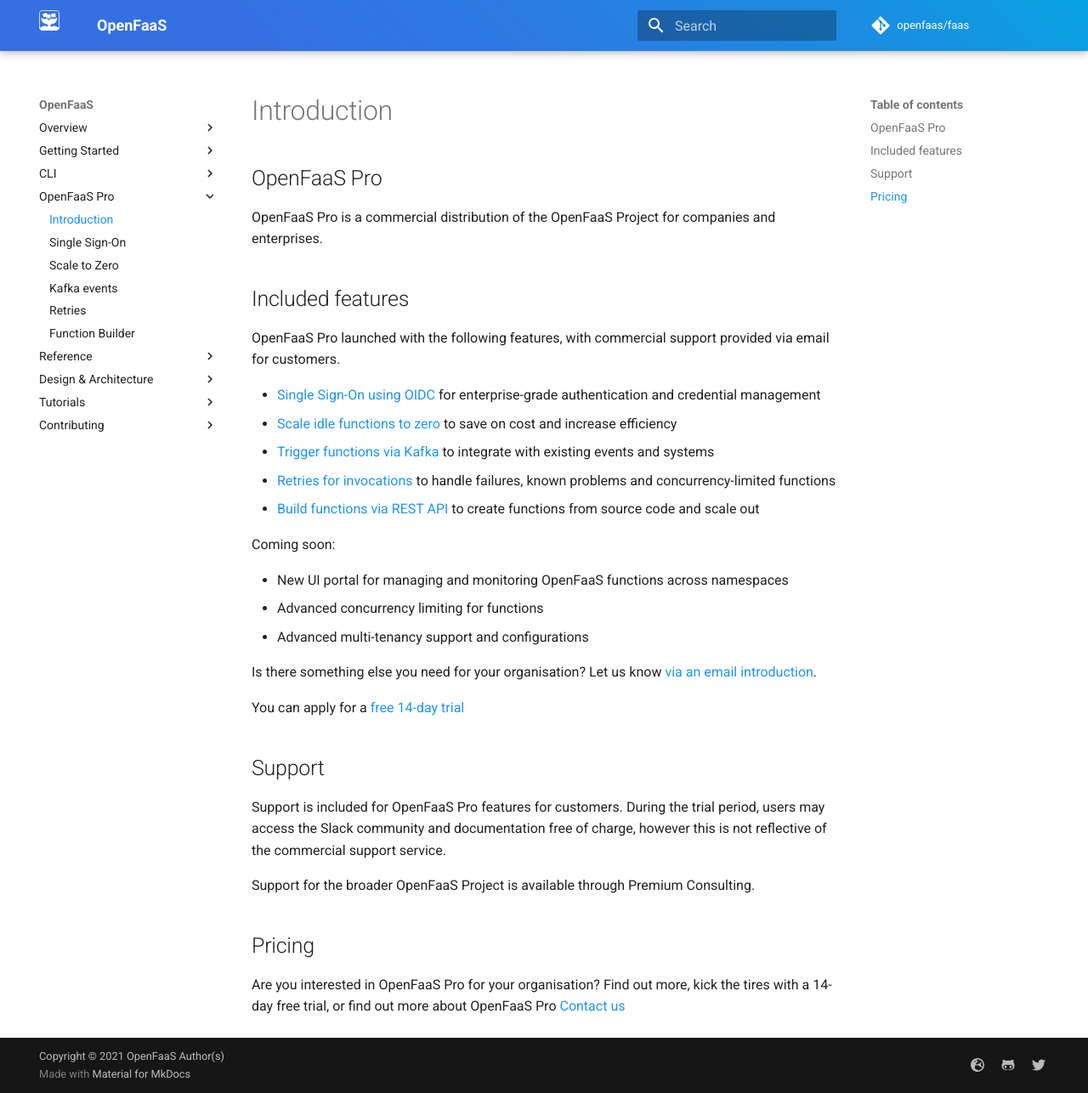
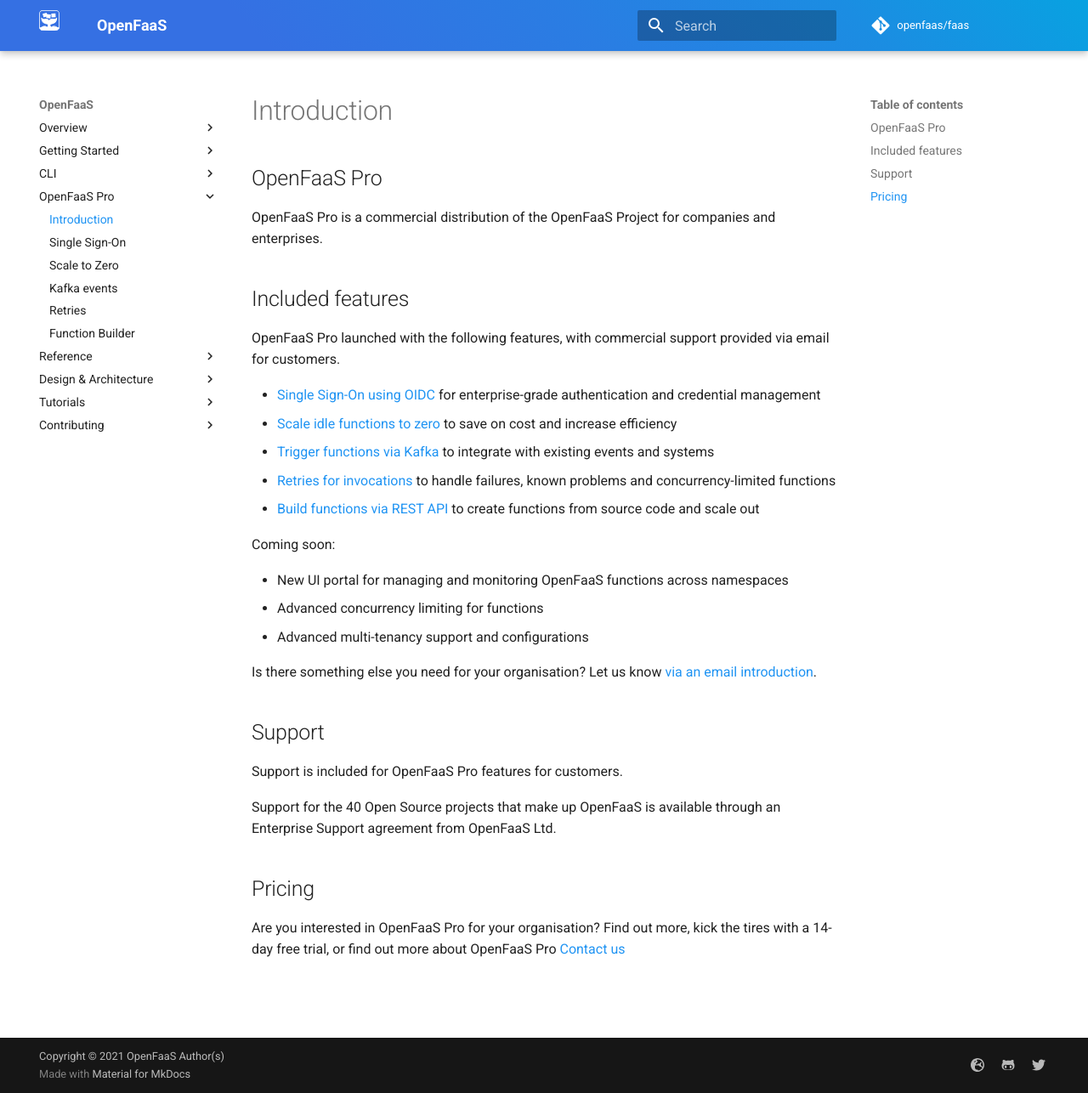
Before and after one commit to openfaas/docs, an MkDocs documentation site: the page built from docs/openfaas-pro/introduction.md, in a window 1280 px wide and 1286 px high. Shown: the whole window at 85% size. Built offline with MkDocs 1.6.1 and Material for MkDocs 9.7.7, drawn with Linux system fonts in a browser that asks for light colours; comment, search, counter and statistics services are not loaded.

Commit message:
Update trial details
Signed-off-by: Alex Ellis (OpenFaaS Ltd) <alexellis2@gmail.com>

```diff
--- a/docs/openfaas-pro/introduction.md
+++ b/docs/openfaas-pro/introduction.md
@@ -20,13 +20,11 @@ Coming soon:
 
 Is there something else you need for your organisation? Let us know [via an email introduction](mailto:contact@openfaas.com).
 
-You can apply for a [free 14-day trial](https://openfaas.com/support/)
-
 ## Support
 
-Support is included for OpenFaaS Pro features for customers. During the trial period, users may access the Slack community and documentation free of charge, however this is not reflective of the commercial support service.
+Support is included for OpenFaaS Pro features for customers.
 
-Support for the broader OpenFaaS Project is available through Premium Consulting.
+Support for the 40 Open Source projects that make up OpenFaaS is available through an Enterprise Support agreement from OpenFaaS Ltd.
 
 ## Pricing
 
```
